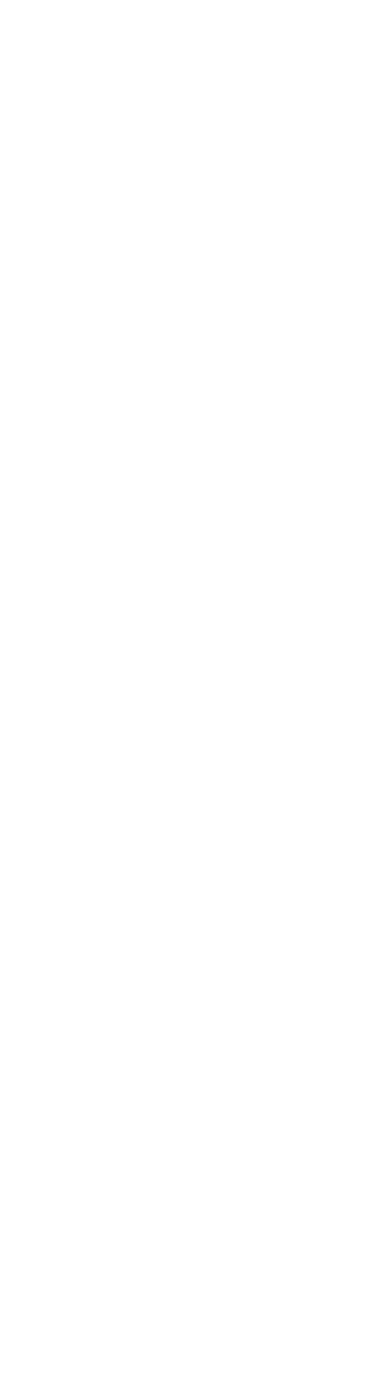
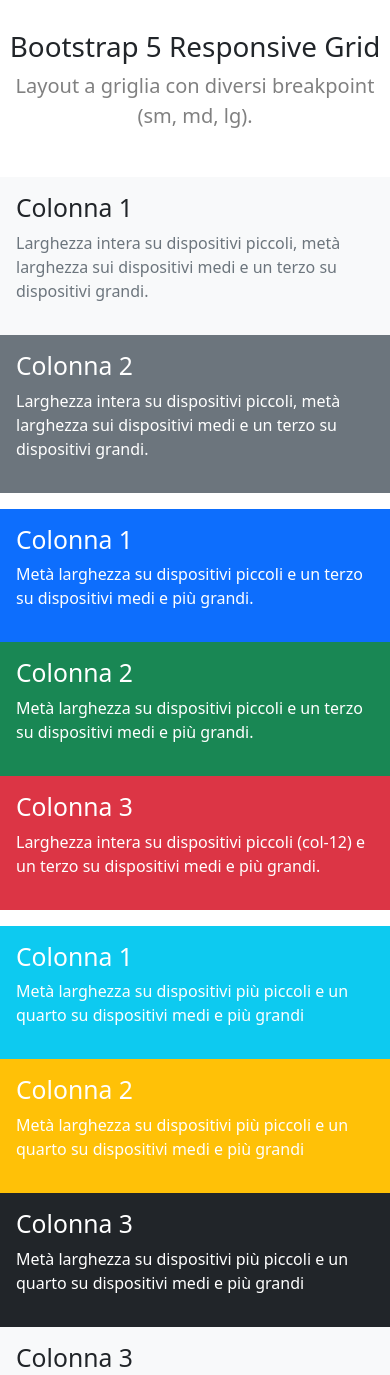
Before and after one commit to MassimilianoTusini/htmlcss-bootstrap-layout, a plain HTML site: page index.html in a window 390 px wide. Shown: the top 1375 px of the page. Before the commit the page ends 844 px from the top, so only its background shows below. Drawn offline with nearby package versions, Linux system fonts and the light colour scheme.

Commit message:
Aggiungi contenuto smartphone e tablet

```diff
--- a/css/style.css
+++ b/css/style.css
@@ -0,0 +1,15 @@
+*{
+    margin: 0;
+    padding: 0;
+    box-sizing: border-box;
+}
+/* Regole Header */
+header{
+    text-align: center;
+    padding: 30px 0;
+}
+
+header p{
+    color: gray;
+    font-size: 20px;
+}
--- a/index.html
+++ b/index.html
@@ -4,9 +4,76 @@
     <meta charset="UTF-8">
     <meta name="viewport" content="width=device-width, initial-scale=1.0">
     <meta name="author" content="Massimiliano Tusini">
-    <title>Bootstral Layout</title>
+    <!-- Collegamento Bootstrap -->
+    <link href="https://cdn.jsdelivr.net/npm/bootstrap@5.3.7/dist/css/bootstrap.min.css" rel="stylesheet" integrity="sha384-LN+7fdVzj6u52u30Kp6M/trliBMCMKTyK833zpbD+pXdCLuTusPj697FH4R/5mcr" crossorigin="anonymous">
+    <link rel="stylesheet" href="css/style.css">
+    <title>Bootstrap Layout</title>
 </head>
 <body>
 
+    <header>
+        <h1>Bootstrap 5 Responsive Grid</h1>
+        <p>Layout a griglia con diversi breakpoint (sm, md, lg).</p>
+    </header>
+
+    <main>
+        <div class="container">
+
+            <div class="row mb-3">
+                <div class="col-sm-12 col-md-6 bg-light p-3">
+                    <h2>Colonna 1</h2>
+                    <p class="text-secondary">Larghezza intera su dispositivi piccoli, metà larghezza sui dispositivi medi e un terzo su dispositivi grandi.</p>
+                </div>
+
+                <div class="col-sm-12 col-md-6 bg-secondary p-3 text-white">
+                    <h2>Colonna 2</h2>
+                    <p>Larghezza intera su dispositivi piccoli, metà larghezza sui dispositivi medi e un terzo su dispositivi grandi.</p>
+                </div>
+            </div>
+
+            <div class="row mb-3">
+                <div class="col-sm-6 col-md-4 bg-primary p-3 text-white">
+                    <h2>Colonna 1</h2>
+                    <p>Metà larghezza su dispositivi piccoli e un terzo su dispositivi medi e più grandi.</p>
+                </div>
+
+                <div class="col-sm-6 col-md-4 bg-success p-3 text-white">
+                    <h2>Colonna 2</h2>
+                    <p>Metà larghezza su dispositivi piccoli e un terzo su dispositivi medi e più grandi.</p>
+                </div>
+
+                <div class="col-sm-12 col-md-4 bg-danger p-3 text-white">
+                    <h2>Colonna 3</h2>
+                    <p>Larghezza intera su dispositivi piccoli (col-12) e un terzo su dispositivi medi e più grandi.</p>
+                </div>
+            </div>
+
+            <div class="row mb-5">
+                <div class="col-sm-6 col-md-3 p-3 bg-info text-white">
+                    <h2>Colonna 1</h2>
+                    <p>Metà larghezza su dispositivi più piccoli e un quarto su dispositivi medi e più grandi</p>
+                </div>
+
+                <div class="col-sm-6 col-md-3 p-3 bg-warning text-white">
+                    <h2>Colonna 2</h2>
+                    <p>Metà larghezza su dispositivi più piccoli e un quarto su dispositivi medi e più grandi</p>
+                </div>
+
+                <div class="col-sm-6 col-md-3 p-3 bg-dark text-white">
+                    <h2>Colonna 3</h2>
+                    <p>Metà larghezza su dispositivi più piccoli e un quarto su dispositivi medi e più grandi</p>
+                </div>
+
+                <div class="col-sm-6 col-md-3 p-3 bg-light">
+                    <h2>Colonna 3</h2>
+                    <p class="text-secondary">Metà larghezza su dispositivi più piccoli e un quarto su dispositivi medi e più grandi</p>
+                </div>
+            </div>
+        </div>
+
+
+
+    </main>
+
 </body>
 </html>
```
